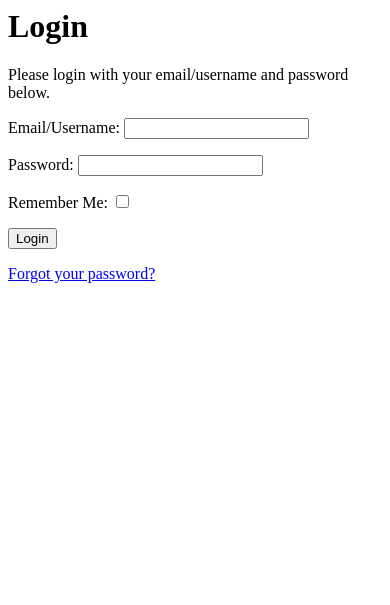
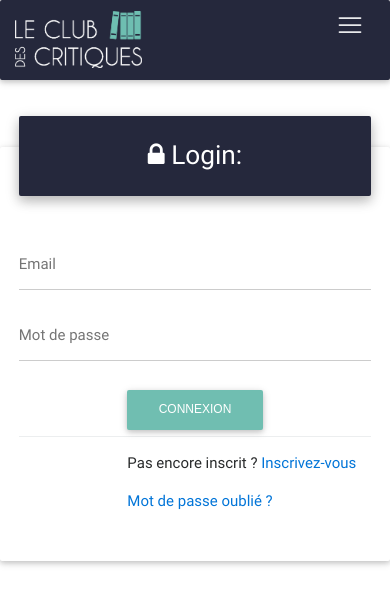
Before and after one commit to SergeAimeLesKiwis/critiques, a CodeIgniter app: page /database/auth/login in a window 390 px wide. Shown: the top 605 px of the page. Run offline with CodeIgniter, Linux system fonts and the light colour scheme; some libraries are stand-ins or nearby versions.

Commit message:
Incredible Hulk

```diff
--- a/application/controllers/Auth.php
+++ b/application/controllers/Auth.php
@@ -1,6 +1,7 @@
 <?php defined('BASEPATH') OR exit('No direct script access allowed');
+require_once(dirname(__FILE__).'/Base.php');
 
-class Auth extends CI_Controller {
+class Auth extends Base {
 
 	public function __construct()
 	{
@@ -47,7 +48,7 @@ class Auth extends CI_Controller {
 	// log the user in
 	public function login()
 	{
-		$this->data['title'] = $this->lang->line('login_heading');
+		$this->loadHeader('Connexion');
 
 		//validate form input
 		$this->form_validation->set_rules('identity', str_replace(':', '', $this->lang->line('login_identity_label')), 'required');
@@ -83,15 +84,19 @@ class Auth extends CI_Controller {
 			$this->data['identity'] = array('name' => 'identity',
 				'id'    => 'identity',
 				'type'  => 'text',
+				'class' => 'form-control',
 				'value' => $this->form_validation->set_value('identity'),
 			);
 			$this->data['password'] = array('name' => 'password',
 				'id'   => 'password',
 				'type' => 'password',
+				'class' => 'form-control',
 			);
 
-			$this->_render_page('auth/login', $this->data);
+			$this->load->view('auth/login', $this->data);
 		}
+
+		$this->loadFooter();
 	}
 
 	// log the user out
@@ -412,7 +417,8 @@ class Auth extends CI_Controller {
 	// create a new user
 	public function create_user()
     {
-        $this->data['title'] = $this->lang->line('create_user_heading');
+    	$this->loadHeader('Créer un utilisateur');
+        //$this->data['title'] = $this->lang->line('create_user_heading');
 
         if (!$this->ion_auth->logged_in() || !$this->ion_auth->is_admin())
         {
@@ -516,6 +522,7 @@ class Auth extends CI_Controller {
             );
 
             $this->_render_page('auth/create_user', $this->data);
+            $this->loadFooter();
         }
     }
 
--- a/application/language/english/auth_lang.php
+++ b/application/language/english/auth_lang.php
@@ -23,11 +23,11 @@ $lang['error_csrf'] = 'This form post did not pass our security checks.';
 // Login
 $lang['login_heading']         = 'Login';
 $lang['login_subheading']      = 'Please login with your email/username and password below.';
-$lang['login_identity_label']  = 'Email/Username:';
-$lang['login_password_label']  = 'Password:';
+$lang['login_identity_label']  = 'Email';
+$lang['login_password_label']  = 'Mot de passe';
 $lang['login_remember_label']  = 'Remember Me:';
-$lang['login_submit_btn']      = 'Login';
-$lang['login_forgot_password'] = 'Forgot your password?';
+$lang['login_submit_btn']      = 'Connexion';
+$lang['login_forgot_password'] = 'Mot de passe oublié ?';
 
 // Index
 $lang['index_heading']           = 'Users';
@@ -55,15 +55,15 @@ $lang['deactivate_validation_user_id_label'] = 'user ID';
 // Create User
 $lang['create_user_heading']                           = 'Create User';
 $lang['create_user_subheading']                        = 'Please enter the user\'s information below.';
-$lang['create_user_fname_label']                       = 'First Name:';
-$lang['create_user_lname_label']                       = 'Last Name:';
+$lang['create_user_fname_label']                       = 'Prénom';
+$lang['create_user_lname_label']                       = 'Nom';
 $lang['create_user_company_label']                     = 'Company Name:';
 $lang['create_user_identity_label']                    = 'Identity:';
-$lang['create_user_email_label']                       = 'Email:';
+$lang['create_user_email_label']                       = 'Email';
 $lang['create_user_phone_label']                       = 'Phone:';
-$lang['create_user_password_label']                    = 'Password:';
-$lang['create_user_password_confirm_label']            = 'Confirm Password:';
-$lang['create_user_submit_btn']                        = 'Create User';
+$lang['create_user_password_label']                    = 'Mot de passe';
+$lang['create_user_password_confirm_label']            = 'Confirmer le mot de passe';
+$lang['create_user_submit_btn']                        = 'Créer l\'utilisateur';
 $lang['create_user_validation_fname_label']            = 'First Name';
 $lang['create_user_validation_lname_label']            = 'Last Name';
 $lang['create_user_validation_identity_label']         = 'Identity';
--- a/application/views/auth/login.php
+++ b/application/views/auth/login.php
@@ -1,28 +1,37 @@
-<h1><?php echo lang('login_heading');?></h1>
-<p><?php echo lang('login_subheading');?></p>
-
 <div id="infoMessage"><?php echo $message;?></div>
+<br/><br/><br/>
+<div class="row">
+  <div class="col-md-6 offset-md-3">
+    <div class="card">
+        <div class="card-block">
+          <div class="form-header bg-darkgrey-color darken-4">
+              <h3><i class="fa fa-lock"></i> Login:</h3>
+          </div>
 
           <?php echo form_open("auth/login");?>
 
-  <p>
+            <div class="md-form">
               <?php echo lang('login_identity_label', 'identity');?>
               <?php echo form_input($identity);?>
-  </p>
+            </div>
 
-  <p>
+            <div class="md-form">
               <?php echo lang('login_password_label', 'password');?>
               <?php echo form_input($password);?>
-  </p>
+            </div>
 
-  <p>
-    <?php echo lang('login_remember_label', 'remember');?>
-    <?php echo form_checkbox('remember', '1', FALSE, 'id="remember"');?>
-  </p>
-
-
-  <p><?php echo form_submit('submit', lang('login_submit_btn'));?></p>
+            <div class="text-center">
+              <?php echo form_submit('submit', lang('login_submit_btn'),"class='btn bg-green-hover'");?>
+            </div>
 
           <?php echo form_close();?>
-
+          <div class="modal-footer">
+              <div class="options">
+                  <p>Pas encore inscrit ? <a href="#">Inscrivez-vous</a></p>
                   <p><a href="forgot_password"><?php echo lang('login_forgot_password');?></a></p>
+              </div>
+          </div>
+      </div>
+    </div>
+  </div>
+</div>
--- a/assets/css/styles/site.css
+++ b/assets/css/styles/site.css
@@ -27,17 +27,6 @@
 	from { -moz-transform: rotate(0deg);}
 	to { -moz-transform: rotate(360deg);}
 }
-
-/* menu flottant */
-
-#flotting {
-  position: fixed;
-  right: 0;
-  top: 50%;
-  width: 20em;
-  margin-top: -2.5em;
-  padding : 10px;
- }
 
  #inscript_email{
  	margin-bottom: 5px;
@@ -152,7 +141,7 @@ h2.darkgrey-color, p.darkgrey-color{
 }
 
 h2.blue-color{
-	margin-left: 15%;
+	margin-left: 3%;
 	margin-top: 2%;
 }
 
@@ -191,11 +180,6 @@ h2.darkgrey-color{
 	margin-right: 50%!important;
 }
 
-.block-right{
-	margin-left : 0;
-	margin-right : 25%;
-}
-
 .input-select{
 	padding : 2px;
 	margin-bottom : 5px;
```
Also changed, not shown: application/views/auth/create_user.php (+26 -24 lines), application/views/home/index.php (+0 -26 lines). Lines whose indentation alone changed are shown as unchanged.
